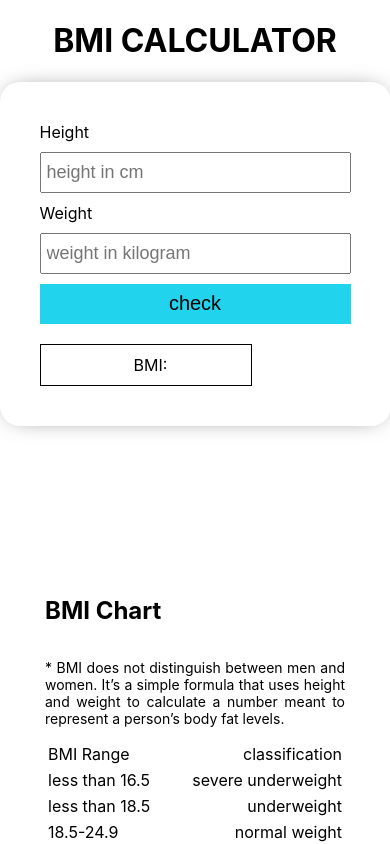
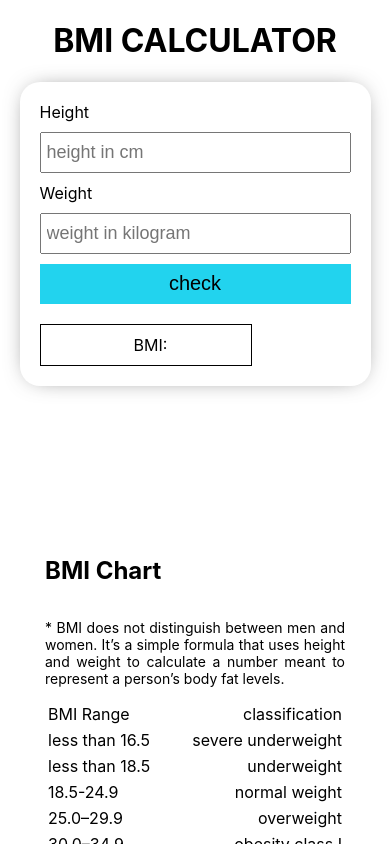
Before and after one commit to RaviPratihast/bmi-calculator, a React (Create React App) app: page / in a window 390 px wide. Shown: the top 844 px of the page. Built offline with nearby package versions, Linux system fonts and the light colour scheme.

Commit message:
style: padding

```diff
--- a/src/App.css
+++ b/src/App.css
@@ -86,6 +86,6 @@ footer {
     flex-direction: column;
   }
   .bmi-calculator-container>form{
-    padding: 40px;
+    padding: 20px;
   }
 }
```
